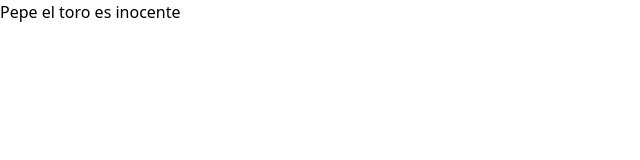
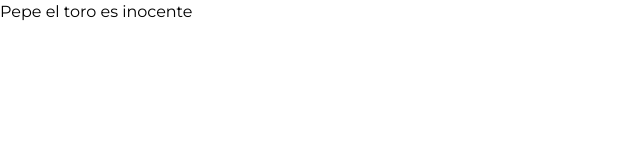
Before and after one commit to JoelGomez/tailwind-foods, a website: page public/index.html in a window 1280 px wide. Shown: the full height of the page, 0-640 px from the left. Drawn offline with nearby package versions, Linux system fonts and the light colour scheme; files that its build step writes are made by us from their sources.

Commit message:
Upd: index and tailwind.config font

```diff
--- a/public/index.html
+++ b/public/index.html
@@ -1,13 +1,19 @@
 <!DOCTYPE html>
 <html lang="es">
+
 <head>
     <meta charset="UTF-8">
     <meta http-equiv="X-UA-Compatible" content="IE=edge">
     <meta name="viewport" content="width=device-width, initial-scale=1.0">
     <title>Tailwind Css</title>
     <link rel="stylesheet" href="css/styles.css">
+    <link rel="preconnect" href="https://fonts.googleapis.com">
+    <link rel="preconnect" href="https://fonts.gstatic.com" crossorigin>
+    <link href="https://fonts.googleapis.com/css2?family=Montserrat:wght@300;400;500&display=swap" rel="stylesheet">
 </head>
+
 <body>
-    <h1>Pepe el toro es inocente</h1>
+    <h1 class="bg-yellow-500 text-white">Pepe el toro es inocente</h1>
 </body>
+
 </html>
--- a/tailwind.config.js
+++ b/tailwind.config.js
@@ -2,6 +2,10 @@
 module.exports = {
   content: [],
   theme: {
+    fontFamily: {
+      sans: ['Montserrat', 'sans-serif'],
+      serif: ['Merriweather', 'serif'],
+    },
     extend: {},
   },
   plugins: [],
```
